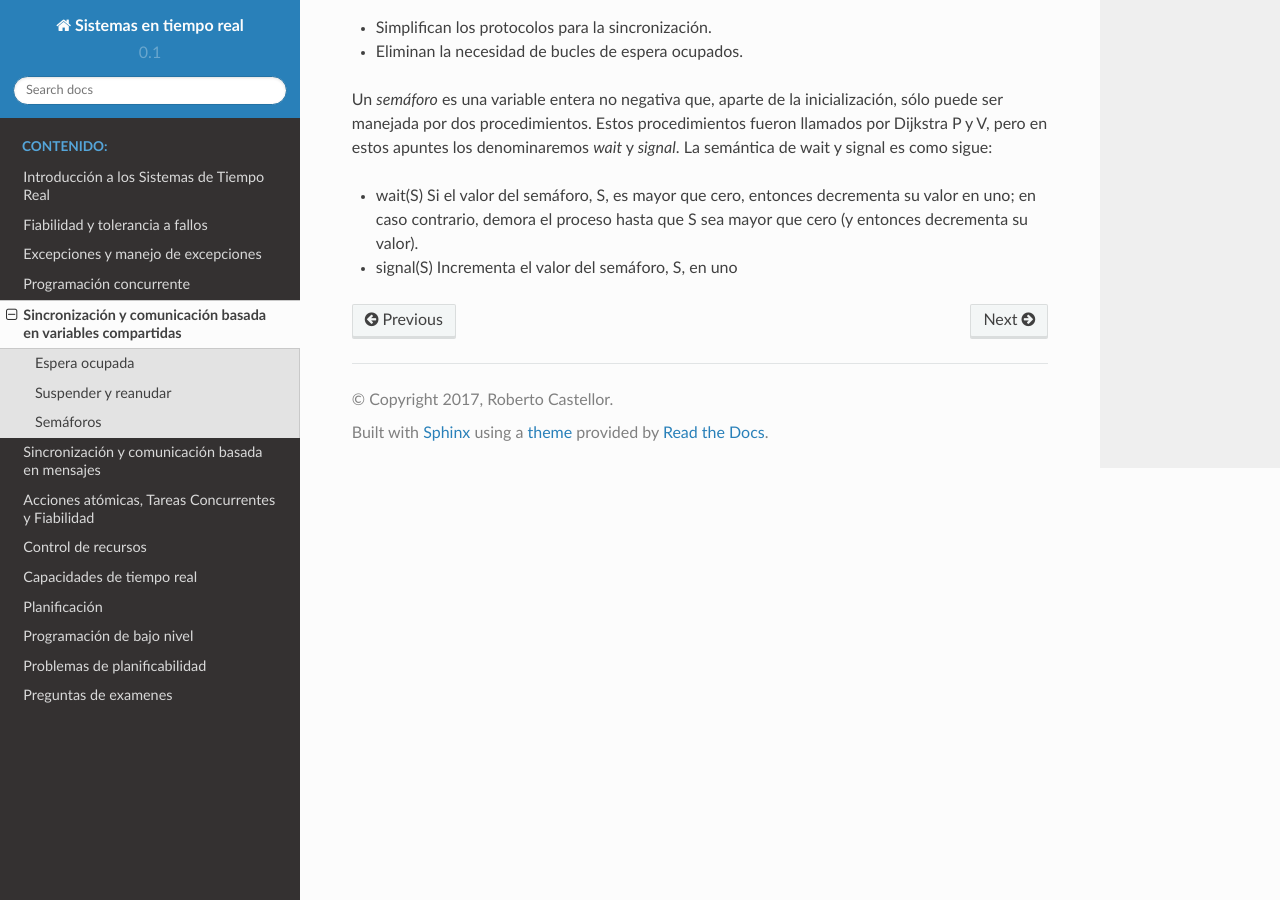
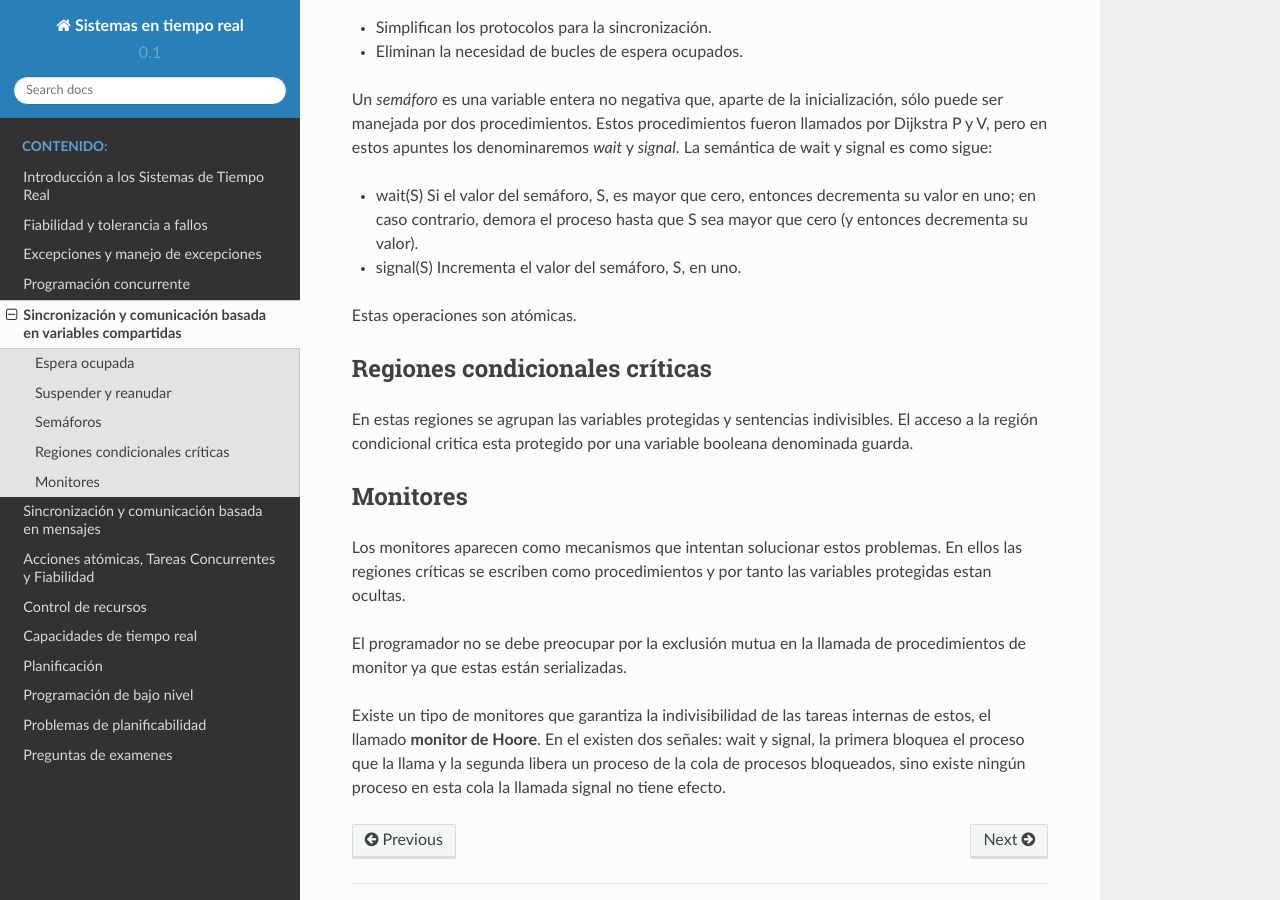
Before and after one commit to rcastellor/uned-sistemas-tiempo-real, a Sphinx documentation site: the page built from sphinx/source/tema05.rst, in a window 1280 px wide and 900 px high, scrolled down 3288 px. Built offline with Sphinx 7.4.7 and the Read the Docs theme 2.0.0, drawn with Linux system fonts in a browser that asks for light colours.

Commit message:
Completando el tema 5

```diff
--- a/sphinx/source/tema05.rst
+++ b/sphinx/source/tema05.rst
@@ -79,8 +79,8 @@ como:
 * Los programas de prueba pueden ignorar entrelazamientos raros que rompen la
   exclusión mutua o llevan a un interbloqueo activo.
 * Los bucles de espera ocupada son ineficientes.
-* Una tarea no fiable que utilice falsamente las variables compartidas, corromperá
-  el sistema completo.
+* Una tarea no fiable que utilice falsamente las variables compartidas,
+  corromperá el sistema completo.
 
 Ningún lenguaje de programación concurrente se basa completamente en espera
 ocupada y variables compartidas, hay otros métodos y primitivas, los semáforos y
@@ -175,12 +175,37 @@ presentan los siguientes beneficios:
 * Simplifican los protocolos para la sincronización.
 * Eliminan la necesidad de bucles de espera ocupados.
 
-Un *semáforo* es una variable entera no negativa que, aparte de la inicialización,
-sólo puede ser manejada por dos procedimientos. Estos procedimientos fueron
-llamados por Dijkstra P y V, pero en estos apuntes los denominaremos *wait* y
-*signal*. La semántica de wait y signal es como sigue:
+Un *semáforo* es una variable entera no negativa que, aparte de la
+inicialización, sólo puede ser manejada por dos procedimientos. Estos
+procedimientos fueron llamados por Dijkstra P y V, pero en estos apuntes los
+denominaremos *wait* y *signal*. La semántica de wait y signal es como sigue:
 
 * wait(S) Si el valor del semáforo, S, es mayor que cero, entonces decrementa su
   valor en uno; en caso contrario, demora el proceso hasta que S sea mayor que
   cero (y entonces decrementa su valor).
-* signal(S) Incrementa el valor del semáforo, S, en uno
+* signal(S) Incrementa el valor del semáforo, S, en uno.
+
+Estas operaciones son atómicas.
+
+Regiones condicionales críticas
+-------------------------------
+
+En estas regiones se agrupan las variables protegidas y sentencias indivisibles.
+El acceso a la región condicional critica esta protegido por una variable
+booleana denominada guarda.
+
+Monitores
+---------
+
+Los monitores aparecen como mecanismos que intentan solucionar estos problemas.
+En ellos las regiones críticas se escriben como procedimientos y por tanto las
+variables protegidas estan ocultas.
+
+El programador no se debe preocupar por la exclusión mutua en la llamada de
+procedimientos de monitor ya que estas están serializadas.
+
+Existe un tipo de monitores que garantiza la indivisibilidad de las tareas
+internas de estos, el llamado **monitor de Hoore**. En el existen dos señales:
+wait y signal, la primera bloquea el proceso que la llama y la segunda libera un
+proceso de la cola de procesos bloqueados, sino existe ningún proceso en esta
+cola la llamada signal no tiene efecto.
```
